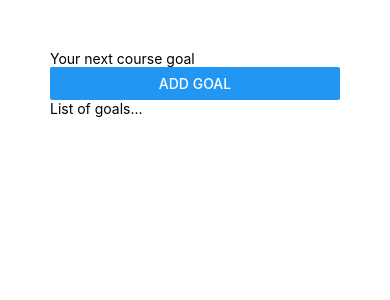
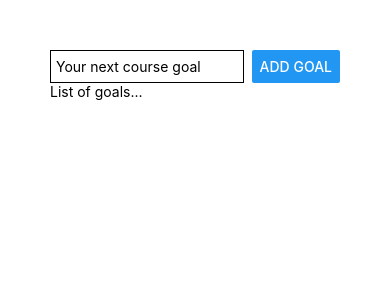
Before and after one commit to martinyis/RNCourse, a React Native app: screen / in a window 390 px wide. Shown: the top 300 px of the page. Built offline with nearby package versions, Linux system fonts and the light colour scheme.

Commit message:
ADd styles for input

```diff
--- a/App.js
+++ b/App.js
@@ -5,8 +5,11 @@ export default function App() {
   const [word, setWord] = useState("niggas");
   return (
     <View style={styles.appContainer}>
-      <View>
-        <TextInput placeholder="Your next course goal" />
+      <View style={styles.inputContainer}>
+        <TextInput
+          style={styles.textInput}
+          placeholder="Your next course goal"
+        />
         <Button title="Add goal" />
       </View>
       <View>
@@ -20,4 +23,15 @@ const styles = StyleSheet.create({
   appContainer: {
     padding: 50,
   },
+  inputContainer: {
+    flexDirection: "row",
+    justifyContent: "center",
+  },
+  textInput: {
+    borderWidth: 1,
+    borderColor: "#000000",
+    width: "80%",
+    marginRight: 8,
+    padding: 5,
+  },
 });
```
